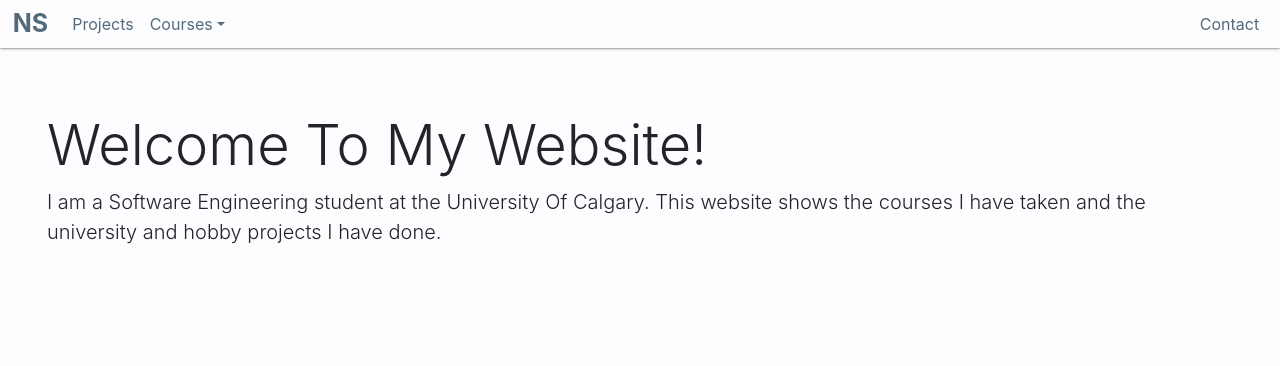
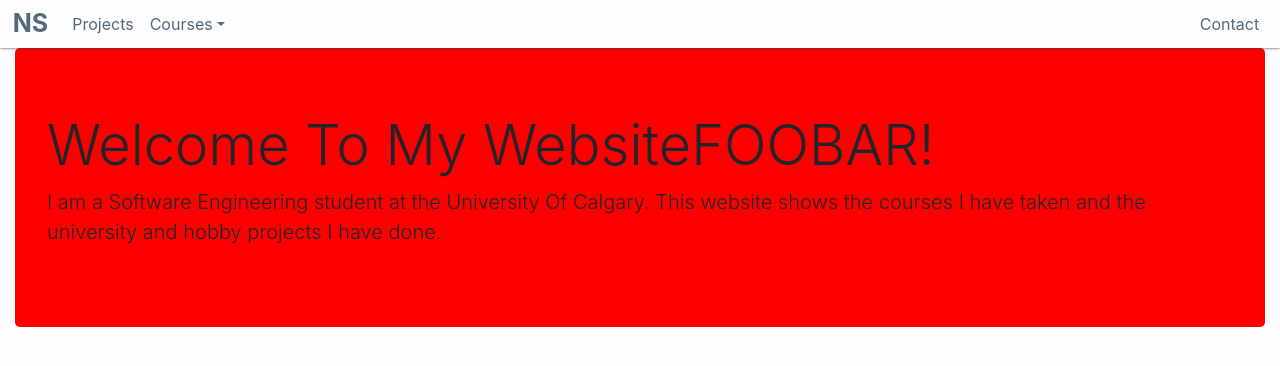
Before and after one commit to NarinderS/NarinderS.github.io, a plain HTML site: page index.html in a window 1280 px wide. Drawn offline with nearby package versions, Linux system fonts and the light colour scheme.

Commit message:
jumbotron color test

```diff
--- a/css/main.css
+++ b/css/main.css
@@ -46,5 +46,5 @@ body {
 }
 
 .jumbotron {
-  background: var(--theme-light) !important;
+  background: red !important;
 }
--- a/index.html
+++ b/index.html
@@ -9,7 +9,7 @@
 
     <!-- Bootstrap CSS -->
     <link rel="stylesheet" href="css/bootstrap.css" />
-    <link rel="stylesheet" href="/css/main.css" />
+    <link rel="stylesheet" href="css/main.css" />
 
     <!-- Bootstrap and jquery scripts -->
     <script src="https://ajax.googleapis.com/ajax/libs/jquery/1.12.4/jquery.min.js"></script>
@@ -60,7 +60,7 @@
 
     <div class="container-fluid">
         <div class="jumbotron">
-            <h1 class="display-4">Welcome To My Website!</h1>
+            <h1 class="display-4">Welcome To My WebsiteFOOBAR!</h1>
             <p class="lead">I am a Software Engineering student at the University Of Calgary. This website shows the courses I have taken
                 and the university and hobby projects I have done.</p>
         </div>
```
